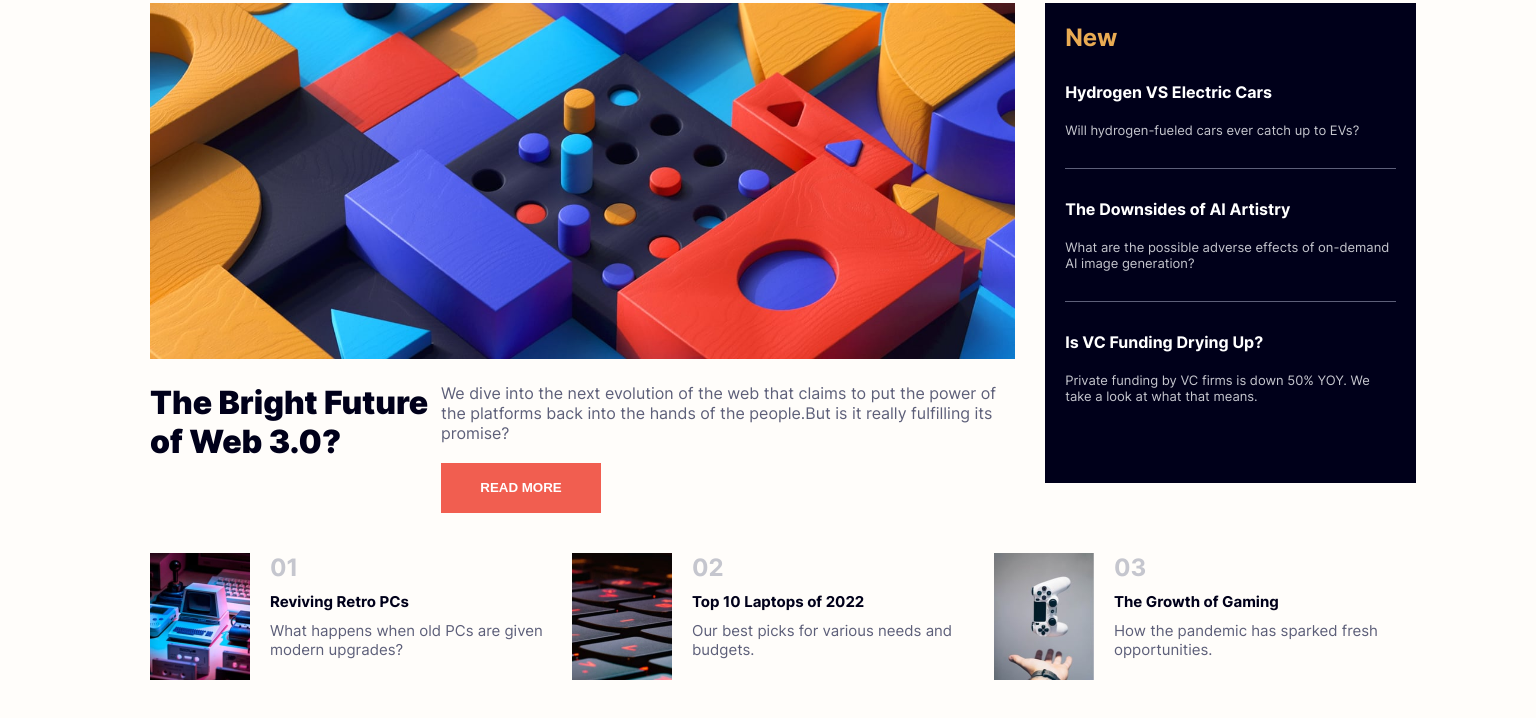
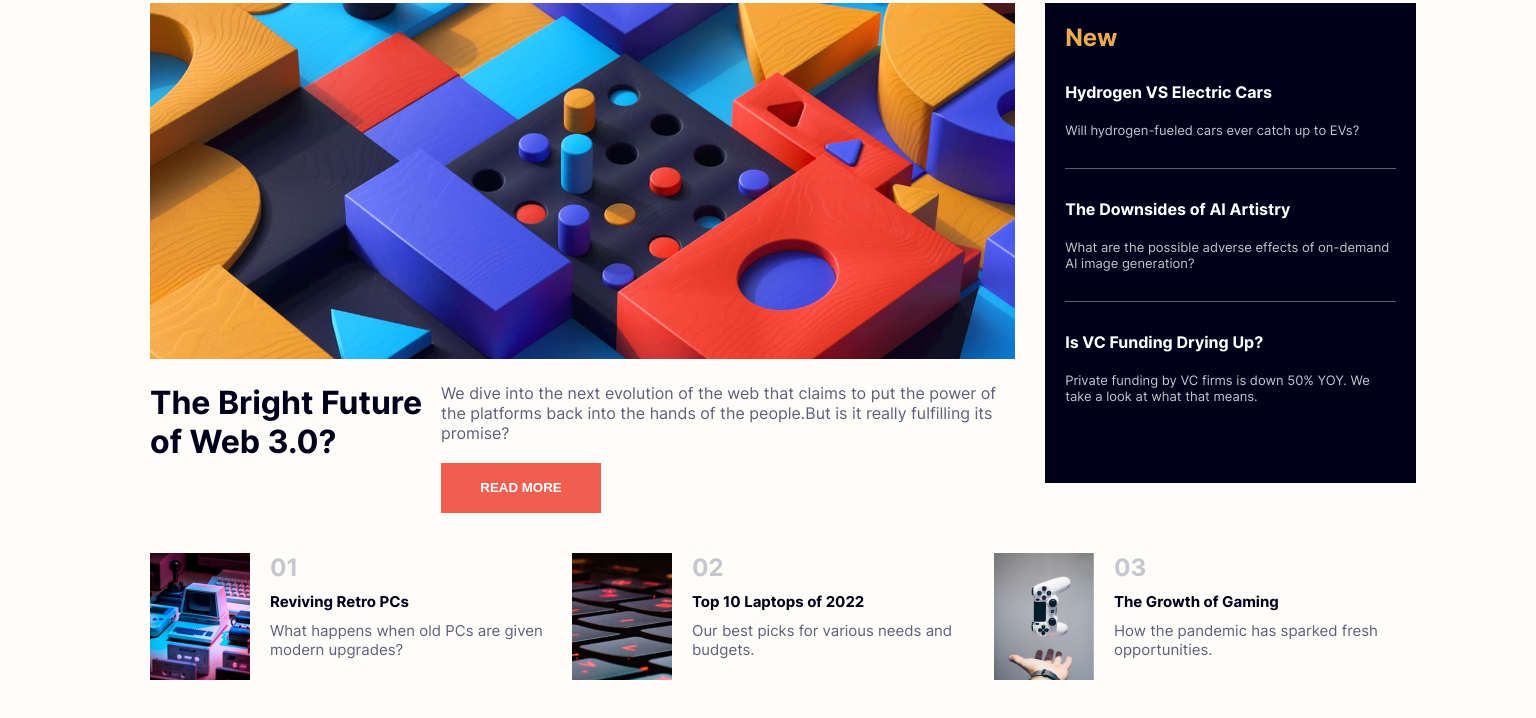
Before and after one commit to karthik5860/news-homepage-main, a plain HTML site: page index.html in a window 1536 px wide. Shown: the part 112-830 px from the top of the page. Drawn offline with Linux system fonts and the light colour scheme.

Commit message:
Update index.html

```diff
--- a/index.html
+++ b/index.html
@@ -200,7 +200,7 @@
       }
       .webbox h1{
         width: 600px;
-        font-weight: 1000;
+        font-weight: 700;
       }
       .revive{
         z-index: 2;
```
